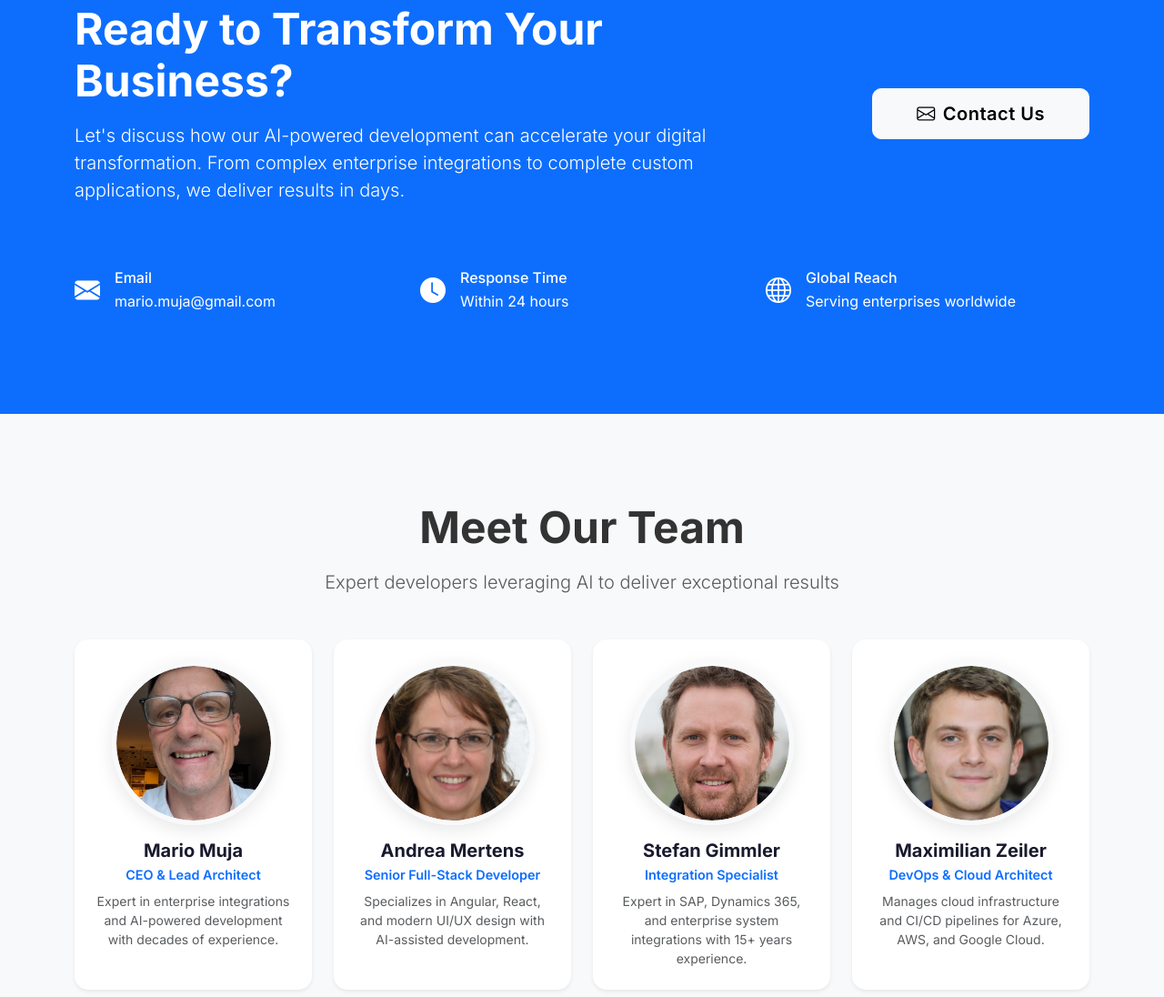
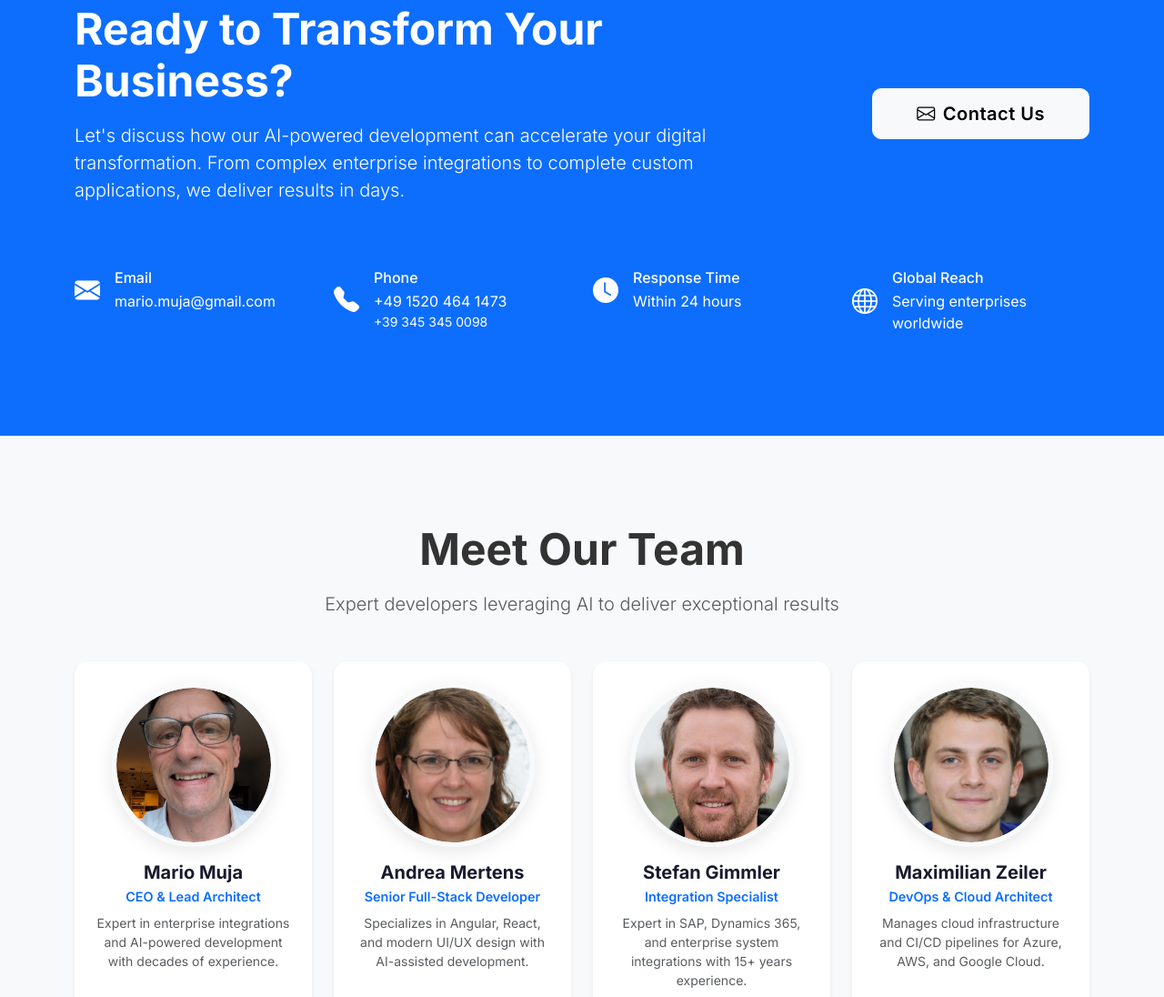
Before and after one commit to mariomuja/aistartup, a website: page index.html in a window 1280 px wide. Shown: the part 4391-5487 px from the top of the page at 91% size. Drawn offline with nearby package versions, Linux system fonts and the light colour scheme.

Commit message:
Add phone numbers to contact section (+49 1520 464 1473 and +39 345 345 0098)

```diff
--- a/index.html
+++ b/index.html
@@ -462,7 +462,7 @@
                 </div>
             </div>
             <div class="row mt-5">
-                <div class="col-md-4 mb-3">
+                <div class="col-md-3 mb-3">
                     <div class="d-flex align-items-center">
                         <i class="bi bi-envelope-fill fs-3 me-3"></i>
                         <div>
@@ -471,7 +471,17 @@
                         </div>
                     </div>
                 </div>
-                <div class="col-md-4 mb-3">
+                <div class="col-md-3 mb-3">
+                    <div class="d-flex align-items-center">
+                        <i class="bi bi-telephone-fill fs-3 me-3"></i>
+                        <div>
+                            <h6 class="mb-1" data-i18n="cta.phoneLabel">Phone</h6>
+                            <a href="tel:+4915204641473" class="text-white text-decoration-none d-block">+49 1520 464 1473</a>
+                            <a href="tel:+393453450098" class="text-white text-decoration-none d-block small">+39 345 345 0098</a>
+                        </div>
+                    </div>
+                </div>
+                <div class="col-md-3 mb-3">
                     <div class="d-flex align-items-center">
                         <i class="bi bi-clock-fill fs-3 me-3"></i>
                         <div>
@@ -480,7 +490,7 @@
                         </div>
                     </div>
                 </div>
-                <div class="col-md-4 mb-3">
+                <div class="col-md-3 mb-3">
                     <div class="d-flex align-items-center">
                         <i class="bi bi-globe fs-3 me-3"></i>
                         <div>
--- a/public/translations.js
+++ b/public/translations.js
@@ -83,6 +83,7 @@ const translations = {
             subtitle: "Let's discuss how our AI-powered development can accelerate your digital transformation. From complex enterprise integrations to complete custom applications, we deliver results in days.",
             button: "Contact Us",
             emailLabel: "Email",
+            phoneLabel: "Phone",
             responseLabel: "Response Time",
             responseText: "Within 24 hours",
             globalLabel: "Global Reach",
@@ -182,6 +183,7 @@ const translations = {
             subtitle: "Lassen Sie uns besprechen, wie unsere KI-gestützte Entwicklung Ihre digitale Transformation beschleunigen kann. Von komplexen Enterprise-Integrationen bis zu vollständigen individuellen Anwendungen liefern wir Ergebnisse in Tagen.",
             button: "Kontaktieren Sie uns",
             emailLabel: "E-Mail",
+            phoneLabel: "Telefon",
             responseLabel: "Antwortzeit",
             responseText: "Innerhalb von 24 Stunden",
             globalLabel: "Globale Reichweite",
@@ -281,6 +283,7 @@ const translations = {
             subtitle: "Hablemos sobre cómo nuestro desarrollo impulsado por IA puede acelerar su transformación digital. Desde integraciones empresariales complejas hasta aplicaciones personalizadas completas, entregamos resultados en días.",
             button: "Contáctenos",
             emailLabel: "Correo electrónico",
+            phoneLabel: "Teléfono",
             responseLabel: "Tiempo de respuesta",
             responseText: "Dentro de 24 horas",
             globalLabel: "Alcance global",
@@ -380,6 +383,7 @@ const translations = {
             subtitle: "Discutons de la façon dont notre développement alimenté par l'IA peut accélérer votre transformation numérique. Des intégrations d'entreprise complexes aux applications personnalisées complètes, nous livrons des résultats en jours.",
             button: "Nous contacter",
             emailLabel: "E-mail",
+            phoneLabel: "Téléphone",
             responseLabel: "Temps de réponse",
             responseText: "Dans les 24 heures",
             globalLabel: "Portée mondiale",
@@ -479,6 +483,7 @@ const translations = {
             subtitle: "Parliamo di come il nostro sviluppo alimentato dall'IA può accelerare la tua trasformazione digitale. Dalle integrazioni aziendali complesse alle applicazioni personalizzate complete, forniamo risultati in giorni.",
             button: "Contattaci",
             emailLabel: "Email",
+            phoneLabel: "Telefono",
             responseLabel: "Tempo di risposta",
             responseText: "Entro 24 ore",
             globalLabel: "Portata globale",
--- a/translations.js
+++ b/translations.js
@@ -83,6 +83,7 @@ const translations = {
             subtitle: "Let's discuss how our AI-powered development can accelerate your digital transformation. From complex enterprise integrations to complete custom applications, we deliver results in days.",
             button: "Contact Us",
             emailLabel: "Email",
+            phoneLabel: "Phone",
             responseLabel: "Response Time",
             responseText: "Within 24 hours",
             globalLabel: "Global Reach",
@@ -182,6 +183,7 @@ const translations = {
             subtitle: "Lassen Sie uns besprechen, wie unsere KI-gestützte Entwicklung Ihre digitale Transformation beschleunigen kann. Von komplexen Enterprise-Integrationen bis zu vollständigen individuellen Anwendungen liefern wir Ergebnisse in Tagen.",
             button: "Kontaktieren Sie uns",
             emailLabel: "E-Mail",
+            phoneLabel: "Telefon",
             responseLabel: "Antwortzeit",
             responseText: "Innerhalb von 24 Stunden",
             globalLabel: "Globale Reichweite",
@@ -281,6 +283,7 @@ const translations = {
             subtitle: "Hablemos sobre cómo nuestro desarrollo impulsado por IA puede acelerar su transformación digital. Desde integraciones empresariales complejas hasta aplicaciones personalizadas completas, entregamos resultados en días.",
             button: "Contáctenos",
             emailLabel: "Correo electrónico",
+            phoneLabel: "Teléfono",
             responseLabel: "Tiempo de respuesta",
             responseText: "Dentro de 24 horas",
             globalLabel: "Alcance global",
@@ -380,6 +383,7 @@ const translations = {
             subtitle: "Discutons de la façon dont notre développement alimenté par l'IA peut accélérer votre transformation numérique. Des intégrations d'entreprise complexes aux applications personnalisées complètes, nous livrons des résultats en jours.",
             button: "Nous contacter",
             emailLabel: "E-mail",
+            phoneLabel: "Téléphone",
             responseLabel: "Temps de réponse",
             responseText: "Dans les 24 heures",
             globalLabel: "Portée mondiale",
@@ -479,6 +483,7 @@ const translations = {
             subtitle: "Parliamo di come il nostro sviluppo alimentato dall'IA può accelerare la tua trasformazione digitale. Dalle integrazioni aziendali complesse alle applicazioni personalizzate complete, forniamo risultati in giorni.",
             button: "Contattaci",
             emailLabel: "Email",
+            phoneLabel: "Telefono",
             responseLabel: "Tempo di risposta",
             responseText: "Entro 24 ore",
             globalLabel: "Portata globale",
```
Also changed, not shown: public/index.html (+13 -3 lines).
